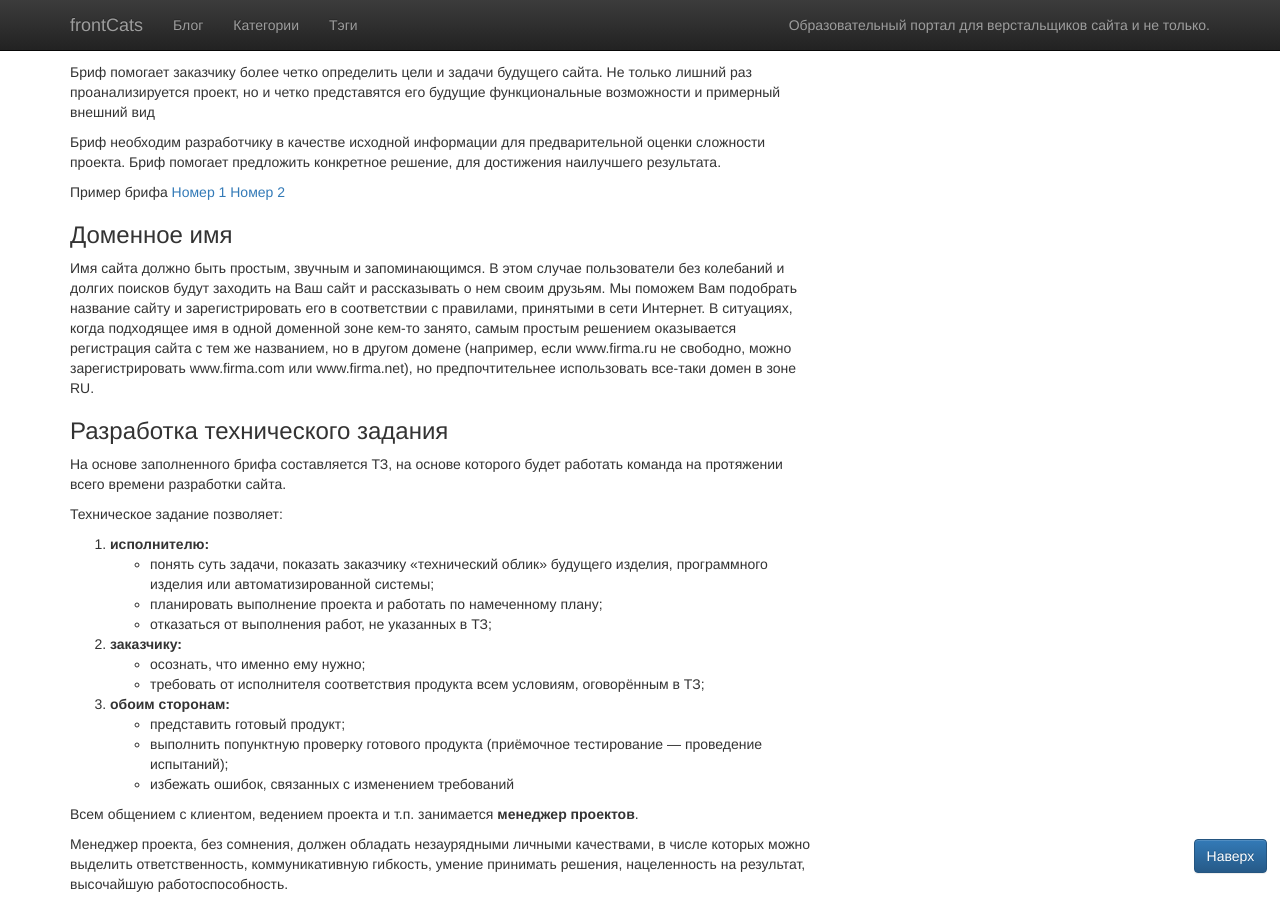
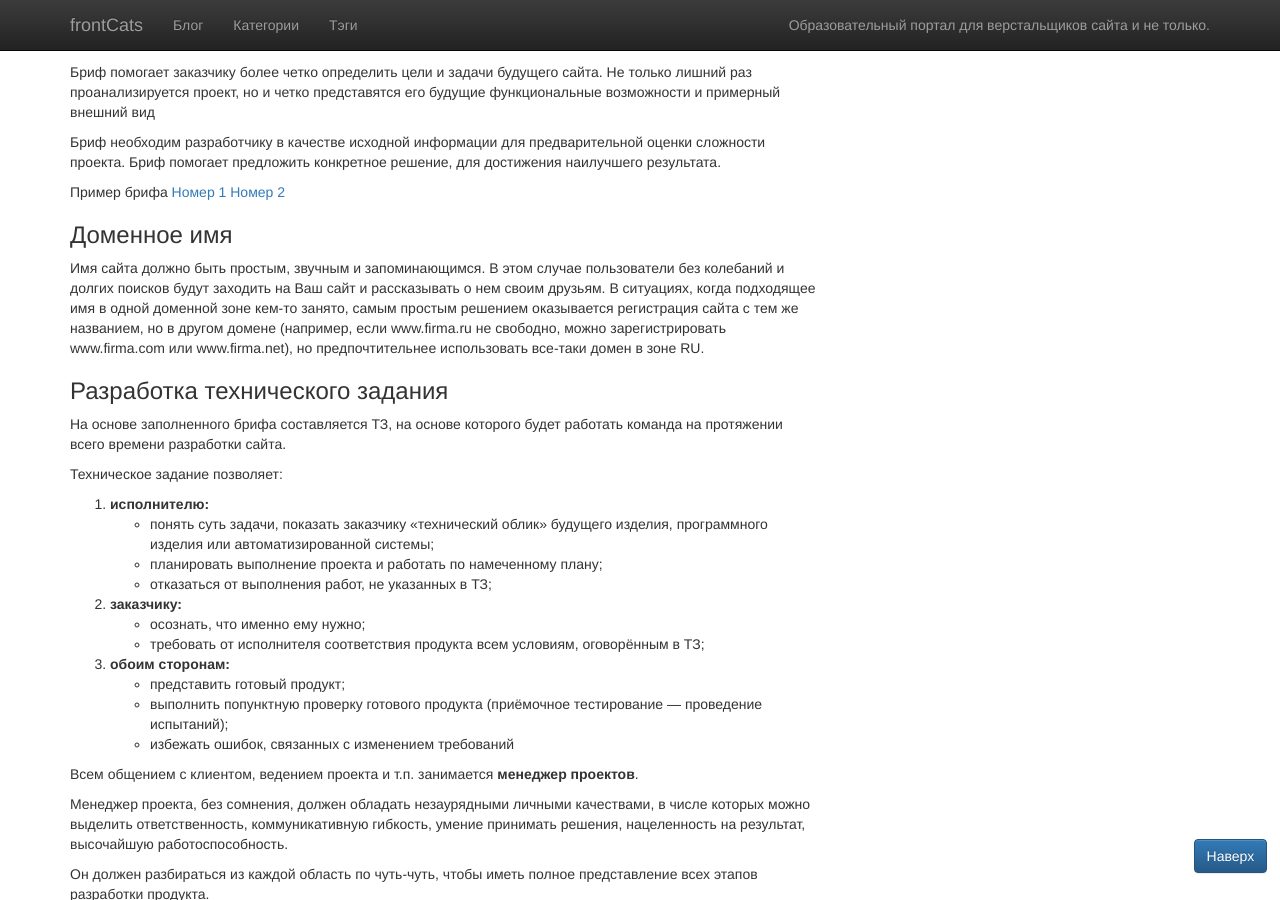
Before and after one commit to ennett50/frontcats.github.io, a Jekyll site: the page built from _posts/2017-01-27-development-process.html, in a window 1280 px wide and 900 px high, scrolled down 1604 px. Built offline with Jekyll 4.4.1, drawn with Linux system fonts in a browser that asks for light colours; some of the changed text lies outside the part shown.

Commit message:
fix text + add img for html

```diff
--- a/_posts/2017-01-27-development-process.html
+++ b/_posts/2017-01-27-development-process.html
@@ -73,7 +73,7 @@
 <p>Пример брифа <a href="http://www.funkypunky.ru/files/fnkpnk_brief_site.pdf" target="_blank">Номер 1</a> <a href="http://deaction.com/DMA-brief.pdf" target="_blank">Номер 2</a></p>
 
 <h3>Доменное имя</h3>
-<p>Имя сайта должно быть простым, звучным и запоминающимся. В этом случае пользователи без колебаний и долгих поисков будут заходить на Ваш сайт и рассказывать о нем своим друзьям. Мы поможем Вам подобрать название сайту и зарегистрировать его в соответствии с правилами, принятыми в сети Интернет. В ситуациях, когда подходящее имя в одной доменной зоне кем-то занято, самым простым решением оказывается регистрация сайта с тем же названием, но в другом домене (например, если www.firma.ru не свободно, можно зарегистрировать www.firma.com или www.firma.net), но предпочтительнее использовать все-таки домен в зоне RU.</p>
+<p>Имя сайта должно быть простым, звучным и запоминающимся. В этом случае пользователи без колебаний и долгих поисков будут заходить на Ваш сайт и рассказывать о нем своим друзьям. В ситуациях, когда подходящее имя в одной доменной зоне кем-то занято, самым простым решением оказывается регистрация сайта с тем же названием, но в другом домене (например, если www.firma.ru не свободно, можно зарегистрировать www.firma.com или www.firma.net), но предпочтительнее использовать все-таки домен в зоне RU.</p>
 
 
 <h3>Разработка технического задания</h3>
```
Also changed, not shown: other parts of _posts/2017-01-27-development-process.html (+1 -1 lines), makets/index.jpg (added), 2 other files.
